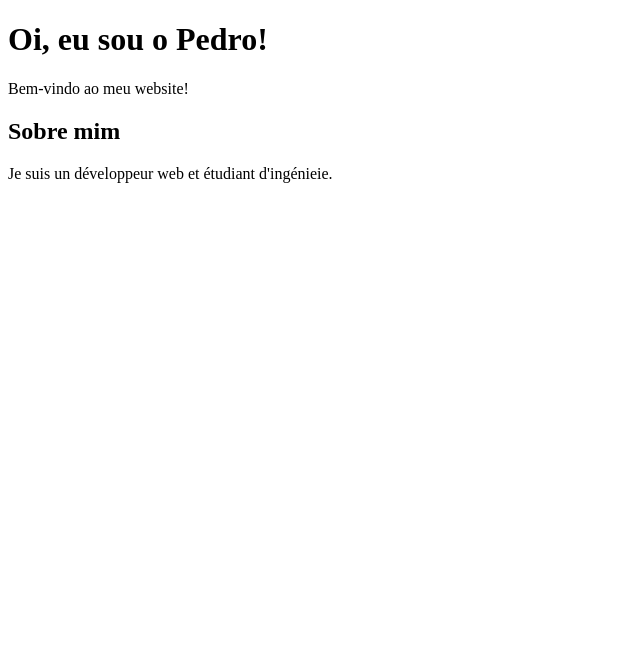
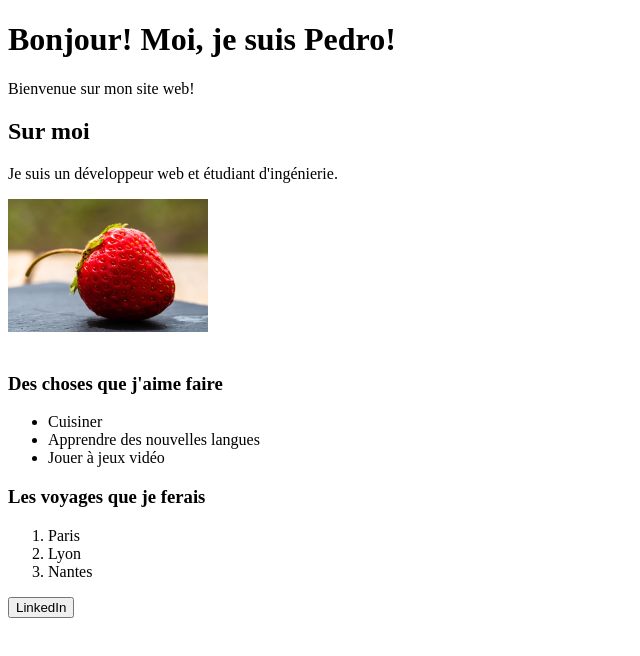
Before and after one commit to PedroAltounian/DevWebECM, a plain HTML site: page oi.html in a window 1280 px wide. Shown: the whole page, without its empty margins (0-640 px from the left). Drawn offline with Linux system fonts and the light colour scheme.

Commit message:
.\oi.html

```diff
--- a/oi.html
+++ b/oi.html
@@ -8,10 +8,31 @@
 </head>
 
 <body>
-    <h1>Oi, eu sou o Pedro!</h1>
-    <p>Bem-vindo ao meu website!</p>
+    <h1>Bonjour! Moi, je suis Pedro!</h1>
+    <p>Bienvenue sur mon site web!</p>
 
-    <h2>Sobre mim</h2>
-    <p>Je suis un développeur web et étudiant d'ingénieie.</p>
+    <h2>Sur moi</h2>
+    <p>Je suis un développeur web et étudiant d'ingénierie.</p>
+
+    <img src="./Morango.avif" alt="Foto de perfil do Pedro Altounian" width="200">
+    <br></br>
+
+    <h3>Des choses que j'aime faire</h3>
+    <ul>
+        <li>Cuisiner</li>
+        <li>Apprendre des nouvelles langues</li>
+        <li>Jouer à jeux vidéo</li>
+    </ul>
+
+    <h3>Les voyages que je ferais</h3>
+    <ol>
+        <li>Paris</li>
+        <li>Lyon</li>
+        <li>Nantes</li>
+    </ol>
+
+    <button onclick="window.location.href='https://www.linkedin.com/in/pedro-altounian/'">LinkedIn</button>
+
+
 </body>
 </html>
```
Also changed, not shown: Morango.avif (added).
